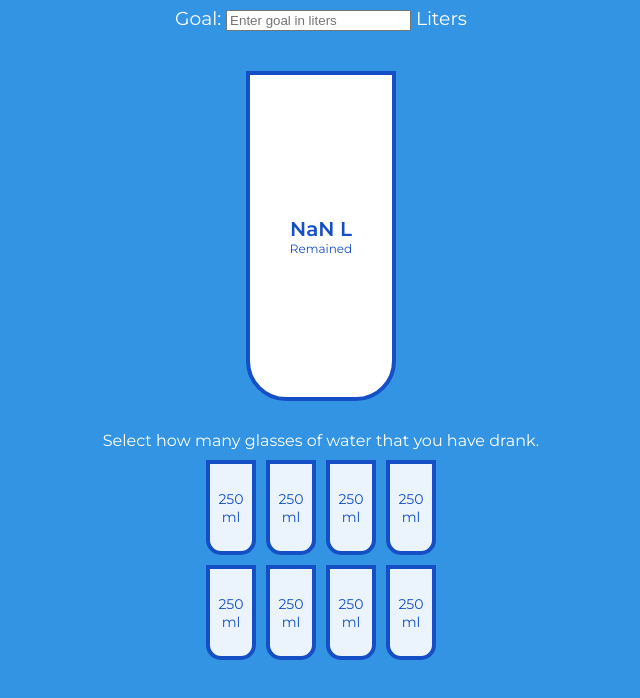
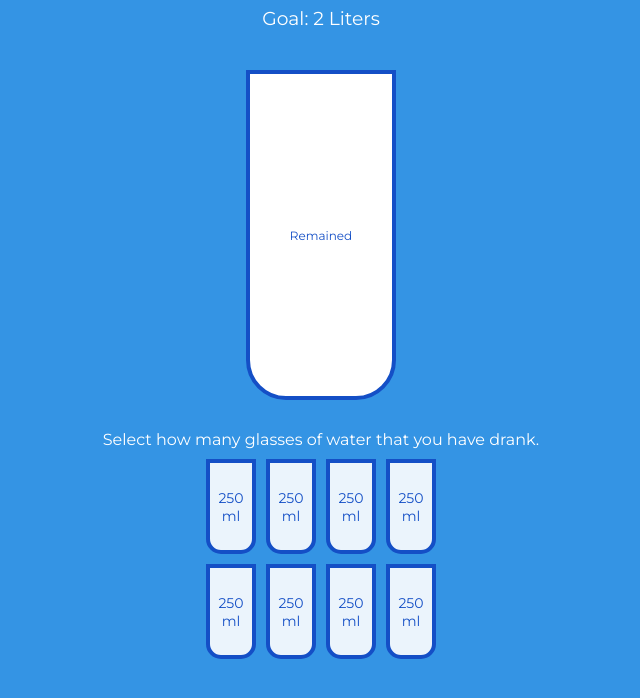
Before and after one commit to evrengokduman/track-water, a plain HTML site: page index.html in a window 1280 px wide. Shown: the part 60-758 px from the top of the page, without its empty margins (319-959 px from the left). Drawn offline with Linux system fonts and the light colour scheme.

Commit message:
last changes

```diff
--- a/index.html
+++ b/index.html
@@ -10,11 +10,7 @@
   </head>
   <body>
     <h1>Drink Water</h1>
-    <h3>
-      Goal:
-      <input type="number" id="goal" placeholder="Enter goal in liters" />
-      Liters
-    </h3>
+    <h3>Goal: 2 Liters</h3>
     <div class="cup">
       <div class="remained" id="remained">
         <span id="liters"></span>
--- a/script.js
+++ b/script.js
@@ -35,12 +35,10 @@ function highLightCups(idx) {
 // the big cup is updated based on the number of small cups that are filled
 // the percentage of the big cup is updated based on the number of small cups that are filled
 // the remained number of the big cup is updated based on the number of small cups that are filled
-
 function updateBigCup() {
   const fullCups = document.querySelectorAll('.cup-small.full').length
-
   const totalCups = smallCups.length
-  console.log(`This is the number of full cups ${totalCups} `)
+  console.log(totalCups)
 
   if (fullCups === 0) {
     percentage.style.visibility = 'hidden'
@@ -48,18 +46,6 @@ function updateBigCup() {
   } else {
     percentage.style.visibility = 'visible'
     percentage.style.height = `${(fullCups / totalCups) * 330}px`
-    percentage.innerText = `${(fullCups / totalCups) * 100} %`
-  }
-
-  if (fullCups === totalCups) {
-    remained.style.visibility = 'hidden'
-    remained.style.height = 0
-  } else {
-    remained.style.visibility = 'visible'
-    const goalInput = document.getElementById('goal')
-    goalInput.addEventListener('input', updateBigCup)
-    const goalLiters = parseFloat(goalInput.value)
-    const remainingLiters = goalLiters - (250 * fullCups) / 1000
-    liters.innerText = `${remainingLiters} L `
+    percentage.innerText = `${(fullCups / totalCups) * 100}%`
   }
 }
```
